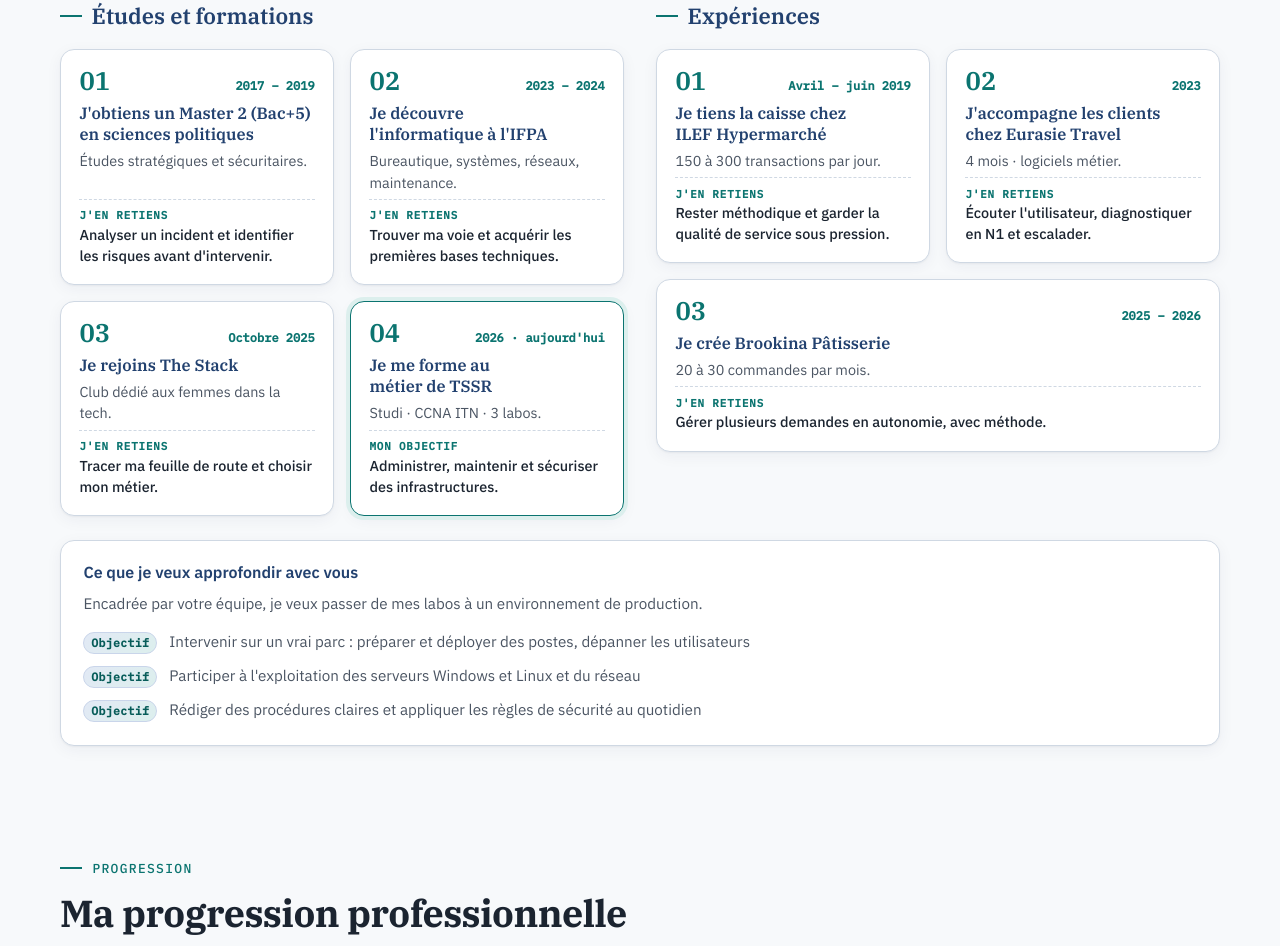
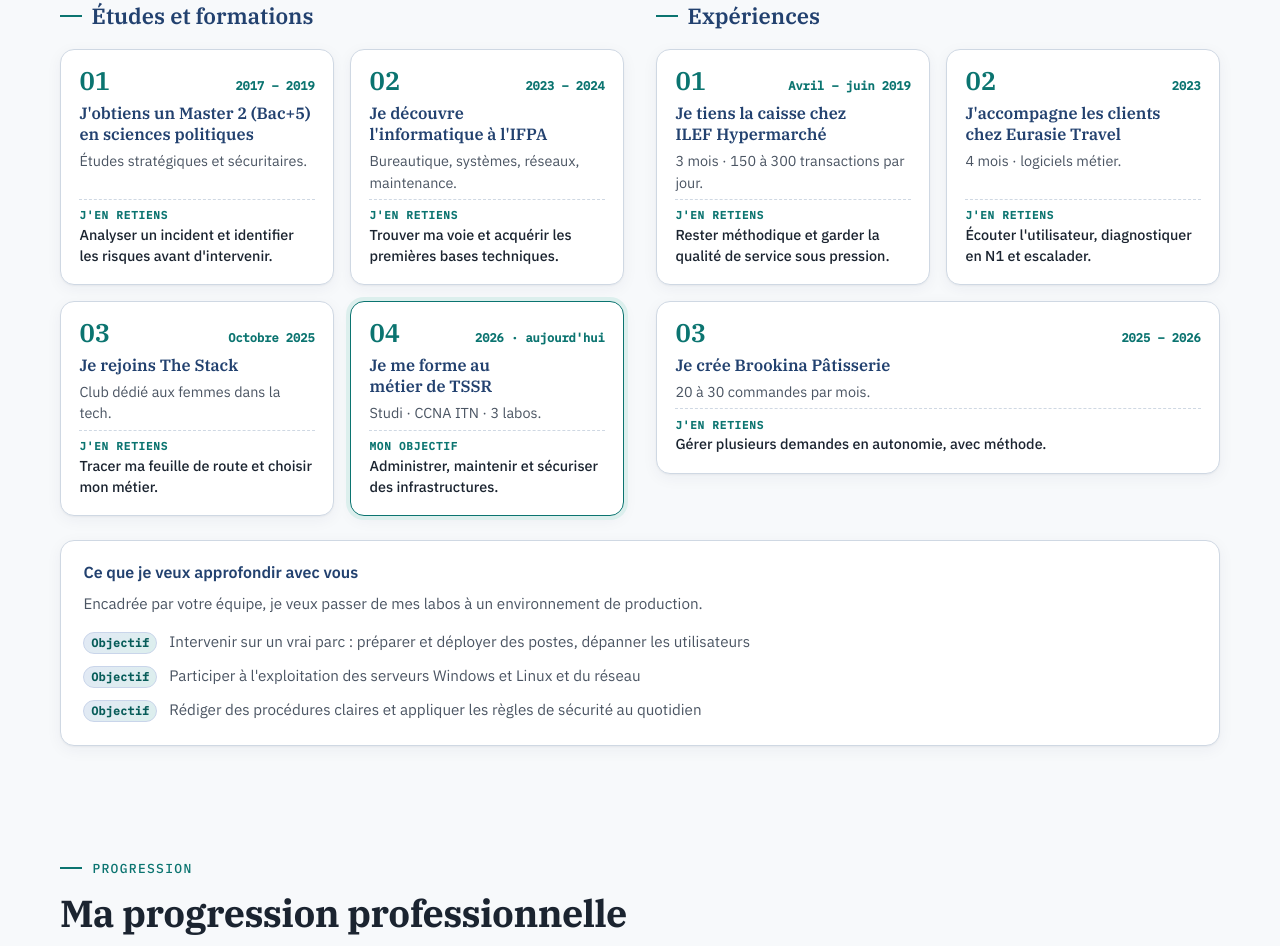
Before and after one commit to Boutheina-Megharzi/Boutheina-Megharzi.github.io, a plain HTML site: page index.html in a window 1280 px wide. Shown: the part 2364-3310 px from the top of the page. Drawn offline with Linux system fonts and the light colour scheme.

Commit message:
Update index.html

```diff
--- a/index.html
+++ b/index.html
@@ -270,7 +270,7 @@
             <article class="pcard">
               <div class="pcard__top"><span class="pcard__num" aria-hidden="true">01</span><span class="pcard__date">Avril – juin 2019</span></div>
               <h4>Je tiens la caisse chez ILEF Hypermarché</h4>
-              <p class="pcard__text">150 à 300 transactions par jour.</p>
+              <p class="pcard__text">3 mois · 150 à 300 transactions par jour.</p>
               <p class="pcard__gain"><span>J'en retiens</span>Rester méthodique et garder la qualité de service sous pression.</p>
             </article>
             <article class="pcard">
```
